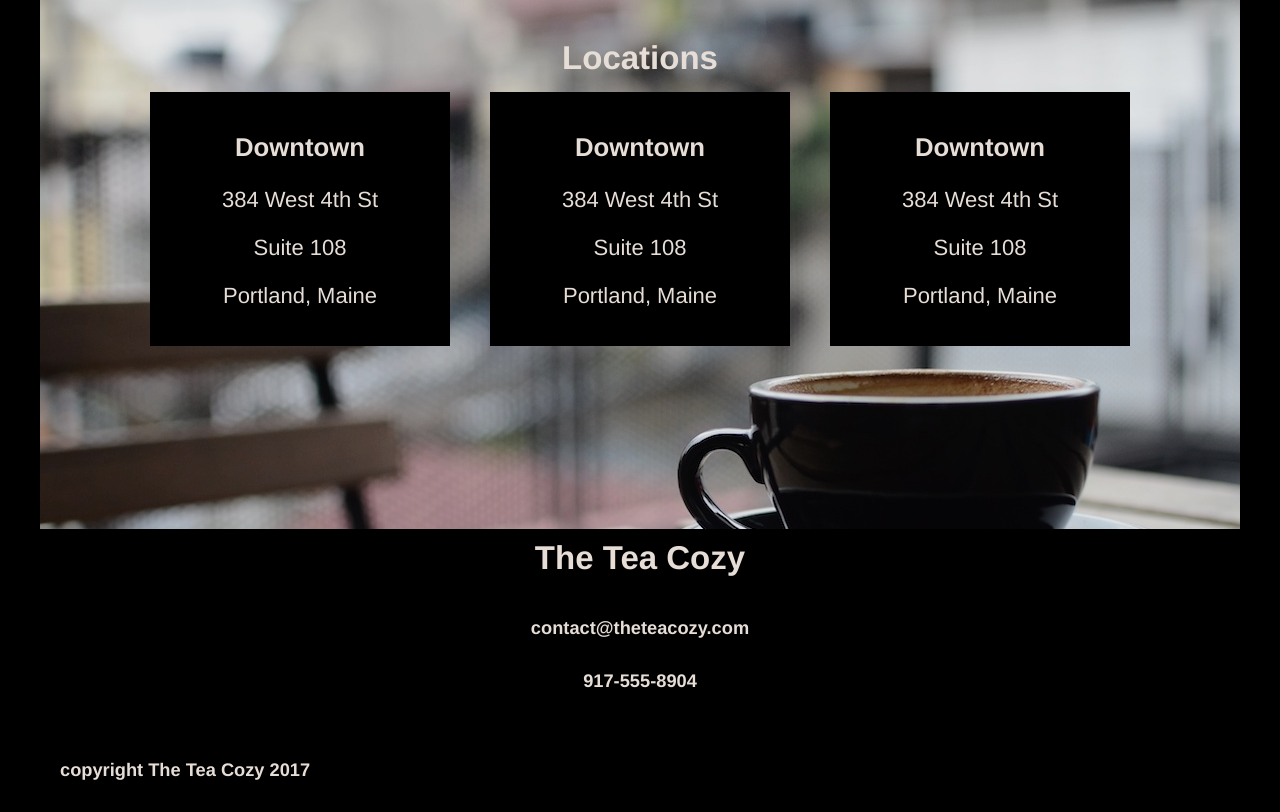
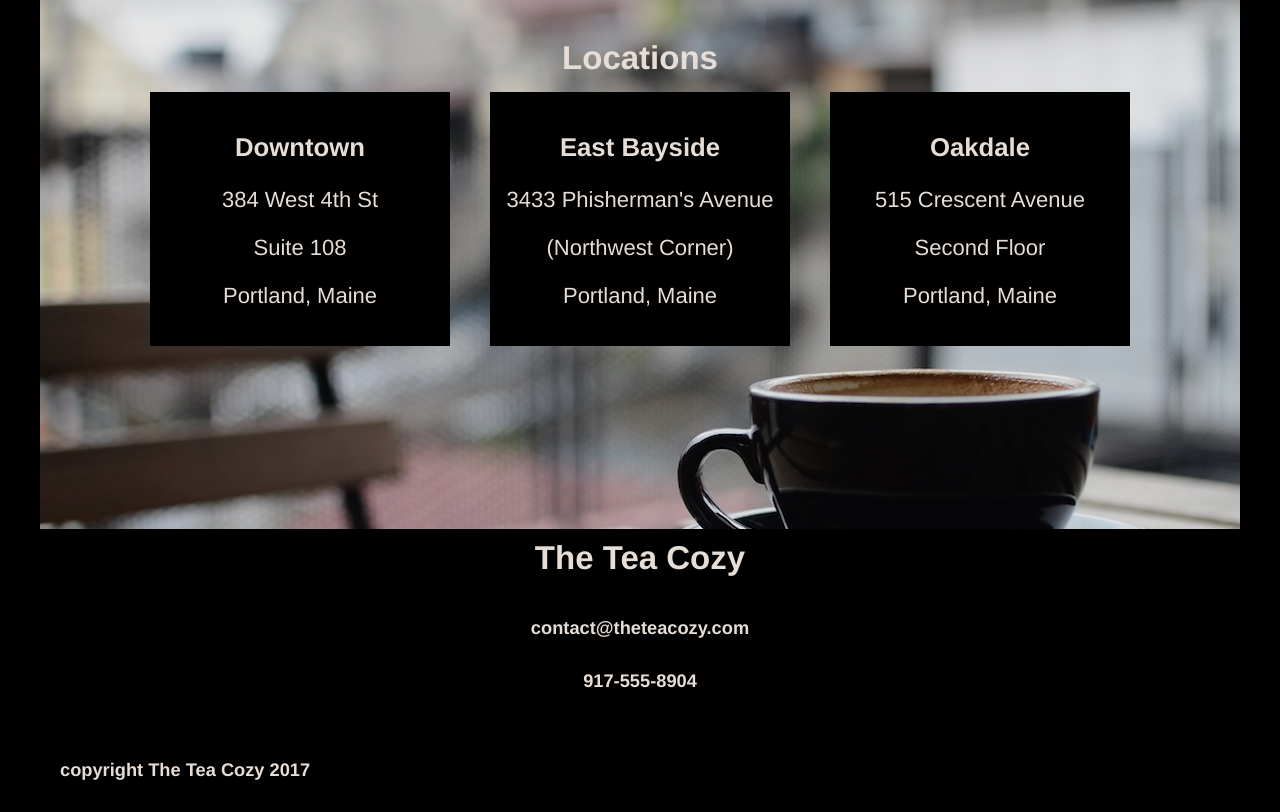
Before and after one commit to seantownshend/teacozy, a plain HTML site: page index.html in a window 1280 px wide. Shown: the part 1680-2492 px from the top of the page. Drawn offline with Linux system fonts and the light colour scheme; files whose address does not match are found by name.

Commit message:
Final update

```diff
--- a/index.html
+++ b/index.html
@@ -74,15 +74,15 @@
               <p>Portland, Maine</p>
             </div>
             <div class="locations-item">
-              <h3>Downtown</h3>
-              <p>384 West 4th St</p>
-              <p>Suite 108</p>
+              <h3>East Bayside</h3>
+              <p>3433 Phisherman's Avenue</p>
+              <p>(Northwest Corner)</p>
               <p>Portland, Maine</p>
             </div>
             <div class="locations-item">
-              <h3>Downtown</h3>
-              <p>384 West 4th St</p>
-              <p>Suite 108</p>
+              <h3>Oakdale</h3>
+              <p>515 Crescent Avenue</p>
+              <p>Second Floor</p>
               <p>Portland, Maine</p>
             </div>
           </div>
```
